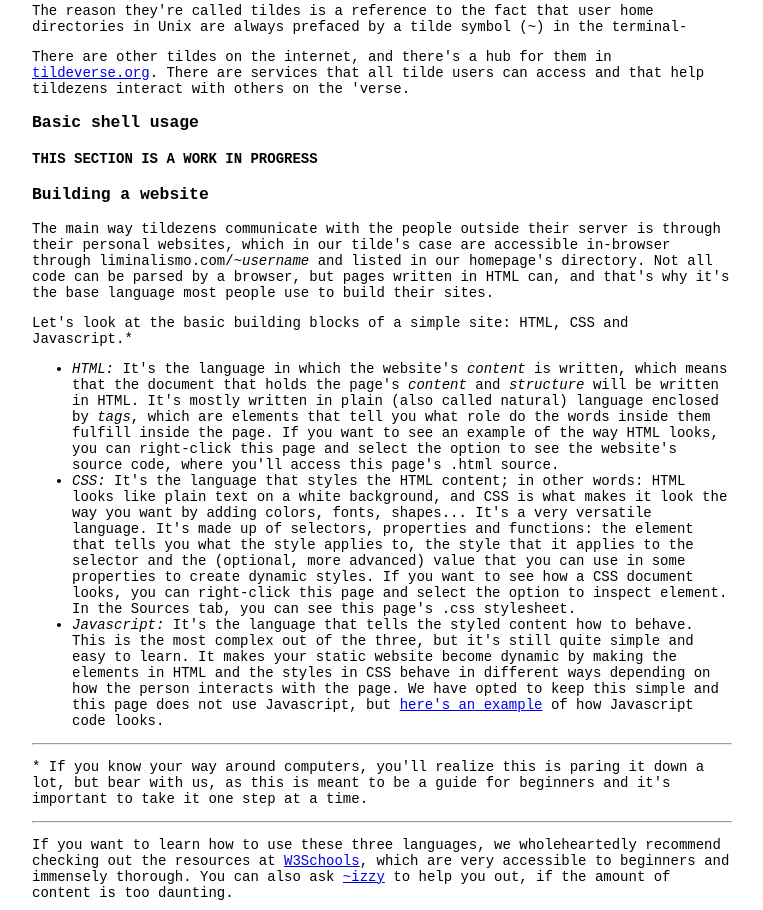
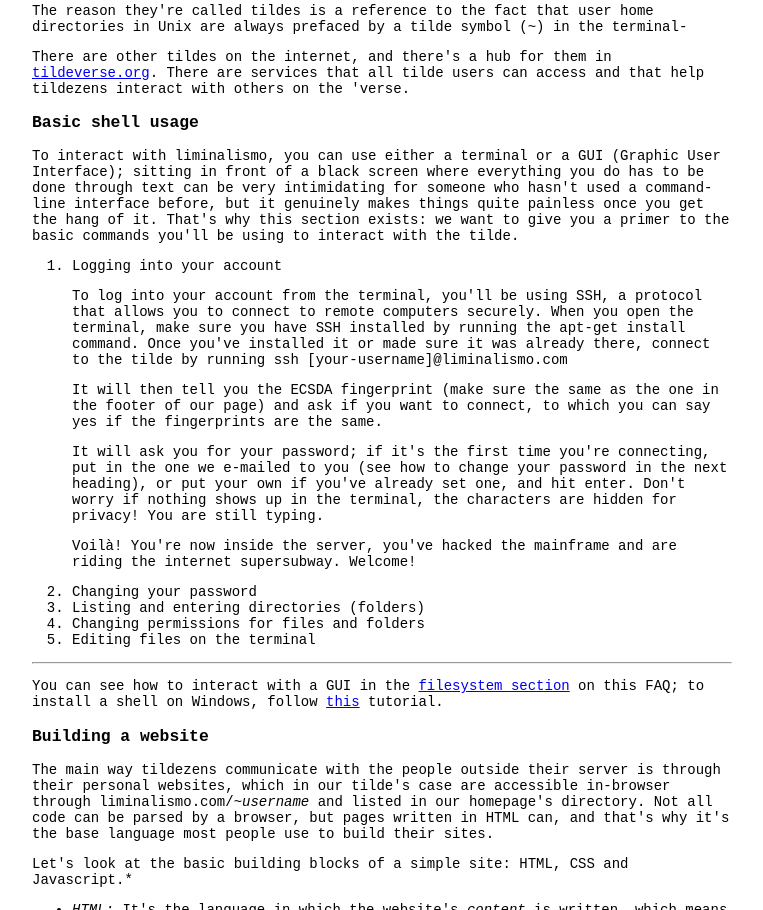
Before and after one commit to liminalismo/tilde-homepage, a plain HTML site: page guide.html in a window 1280 px wide. Shown: the part 424-1334 px from the top of the page, without its empty margins (258-1021 px from the left). Drawn offline with Linux system fonts and the light colour scheme.

Commit message:
Add bash intro and first keypoint to FAQ

```diff
--- a/guide.html
+++ b/guide.html
@@ -23,6 +23,7 @@
       <li><a href="#social">Being social on the tildeverse</a></li>
     </ul>
   </div>
+
   <!-- CONTENTS -->
   <div id="contents">
     <h3><a name="tildeverse">What is a tilde?</a></h3>
@@ -35,7 +36,28 @@
     <p>There are other tildes on the internet, and there's a hub for them in <a href="https://tildeverse.org">tildeverse.org</a>. There are services that all tilde users can access and that help tildezens interact with others on the 'verse.</p>
 
     <h3><a id="shell">Basic shell usage</a></h3>
-    <h4>THIS SECTION IS A WORK IN PROGRESS</h4>
+    <p>To interact with liminalismo, you can use either a terminal or a GUI (Graphic User Interface); sitting in front of a black screen where everything you do has to be done through text can be very intimidating for someone who hasn't used a
+      command-line interface before, but it genuinely makes things quite painless once you get the hang of it. That's why this section exists: we want to give you a primer to the basic commands you'll be using to interact with the tilde.</p>
+    <ol>
+      <li>
+        Logging into your account
+        <p>To log into your account from the terminal, you'll be using <code lang="sh">SSH</code>, a protocol that allows you to connect to remote computers securely. When you open the terminal, make sure you have SSH installed by running the <code
+            lang="sh">apt-get install</code> command. Once you've installed it or made sure it was already there, connect to the tilde by running <code lang="sh">ssh [your-username]@liminalismo.com</code></p>
+        <p>It will then tell you the ECSDA fingerprint (make sure the same as the one in the footer of our page) and ask if you want to connect, to which you can say yes if the fingerprints are the same.</p>
+        <p>It will ask you for your password; if it's the first time you're connecting, put in the one we e-mailed to you (see how to change your password in the next heading), or put your own if you've already set one, and hit enter. Don't worry if
+          nothing shows up in the terminal, the characters are hidden for privacy! You are still typing.</p>
+        <p>Voilà! You're now inside the server, you've hacked the mainframe and are riding the internet supersubway. Welcome!</p>
+
+      </li>
+      <li>Changing your password</li>
+
+      <li>Listing and entering directories (folders)</li>
+      <li>Changing permissions for files and folders</li>
+      <li>Editing files on the terminal</li>
+    </ol>
+    <hr>
+    <p>You can see
+      how to interact with a GUI in the <a href="#filesystem">filesystem section</a> on this FAQ; to install a shell on Windows, follow <a href="https://itsfoss.com/install-bash-on-windows/">this</a> tutorial.</p>
     <h3><a id="html">Building a website</a></h3>
     <p>The main way tildezens communicate with the people outside their server is through their personal websites, which in our tilde's case are accessible in-browser through liminalismo.com/~<em>username</em> and listed in our homepage's
       directory. Not all code can be parsed by a browser, but pages written in HTML can, and that's why it's the base language most people use to build their sites.</p>
@@ -110,7 +132,9 @@
       the purpose of socializing, and coding on your (personal) computer and publishing a (personal) site, regardless of the fact that there are other folders from other people on the same computer doesn't seem terribly interactive. That's where the
       larger Tildeverse comes in.</p>
 
-    <p>As we mentioned on the first section of this page, there is a hub for the tilde servers on the internet. There are services that exist as a common space among all the tildes so the userbases can interact among them and with each other. These include text and voice chatrooms (IRC and Mumble), a social network (Mastodon, Pleroma), videogame servers (Minecraft and Factorio... you can check out the links to those and more services for tildezens on the <a href="https://tildeverse.org">tildeverse.org</a> homepage.</p>
+    <p>As we mentioned on the first section of this page, there is a hub for the tilde servers on the internet. There are services that exist as a common space among all the tildes so the userbases can interact among them and with each other. These
+      include text and voice chatrooms (IRC and Mumble), a social network (Mastodon, Pleroma), videogame servers (Minecraft and Factorio... you can check out the links to those and more services for tildezens on the <a
+        href="https://tildeverse.org">tildeverse.org</a> homepage.</p>
     <div>
 </body>
 
```
